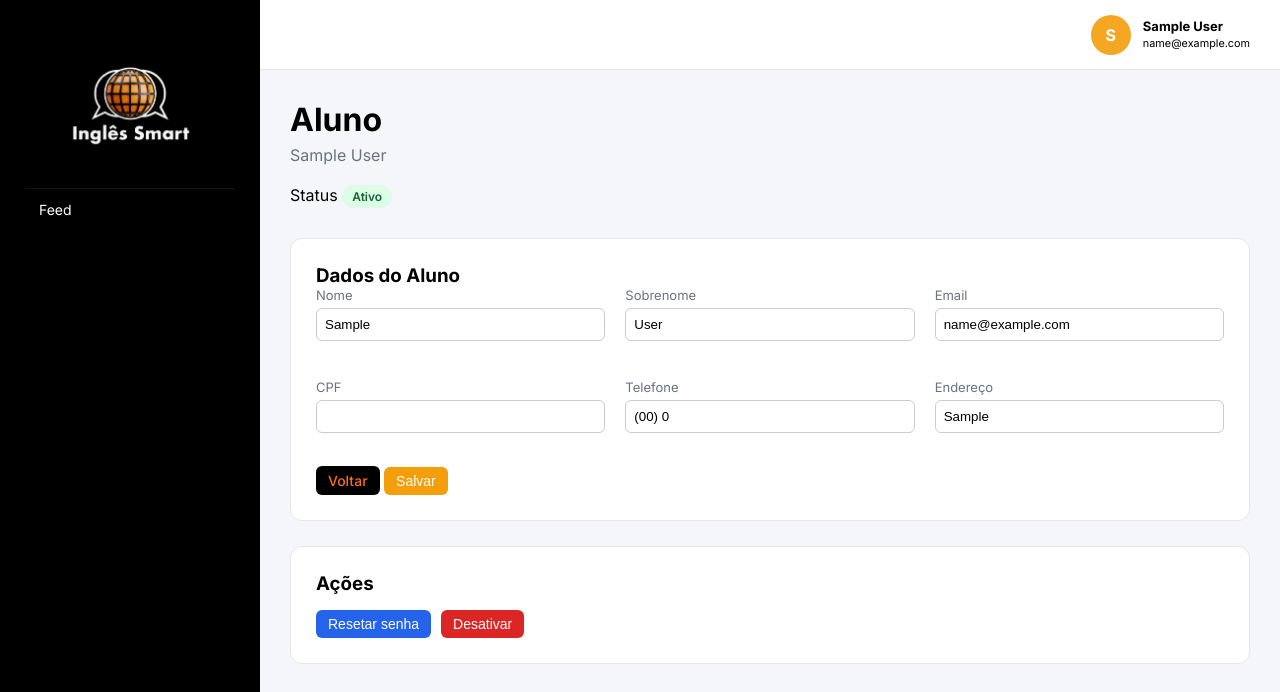
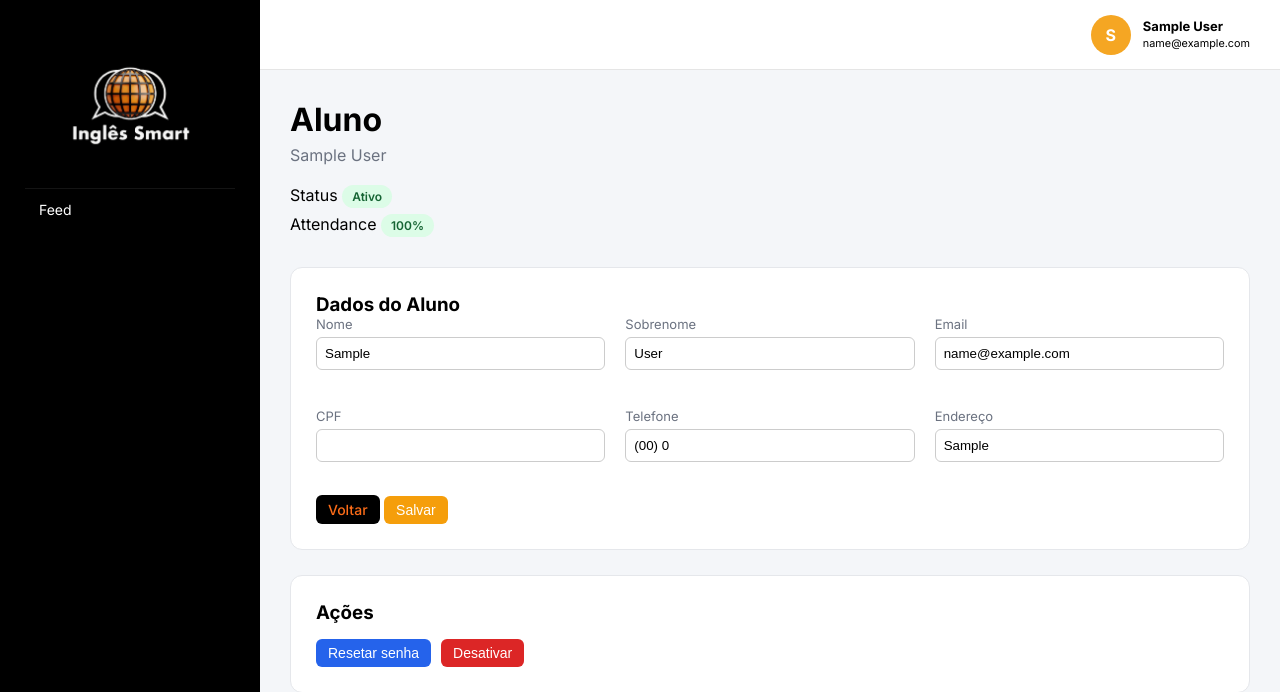
Before and after one commit to marcusvgcruz/ingles_smart, a Django app: page /alunos/1/ in a window 1280 px wide. Shown: the top 692 px of the page. Run offline with Django 5.2, Linux system fonts and the light colour scheme; a user stored in the database is signed in; tables that the repository leaves empty hold one stand-in row (values such as "Sample post").

Commit message:
melhoria presença

```diff
--- a/portal_escola/accounts/static/accounts/css/style.css
+++ b/portal_escola/accounts/static/accounts/css/style.css
@@ -676,6 +676,11 @@ background:#fee2e2;
 color:#991b1b;
 }
 
+.status.warning{
+background:#fef3c7;
+color:#92400e;
+}
+
 
 /* =========================
    CARD PADRÃO
--- a/portal_escola/accounts/templates/accounts/detalhe_aluno.html
+++ b/portal_escola/accounts/templates/accounts/detalhe_aluno.html
@@ -15,6 +15,20 @@
         {% else %}
             <span class="status inactive">Inativo</span>
         {% endif %}
+    </div>
+    <div style="margin-top:6px;">
+        <label>Attendance</label>
+
+        {% if attendance_rate >= 75 %}
+            <span class="status active">{{ attendance_rate }}%</span>
+
+        {% elif attendance_rate >= 50 %}
+            <span class="status warning">{{ attendance_rate }}%</span>
+
+        {% else %}
+            <span class="status inactive">{{ attendance_rate }}%</span>
+        {% endif %}
+
     </div>
 
 
--- a/portal_escola/accounts/views.py
+++ b/portal_escola/accounts/views.py
@@ -2,7 +2,7 @@ from datetime import date
 from .forms import AlunoForm, ProfessorForm, LoginForm
 from accounts.models import Perfil
 import secrets
-from django.db.models import Q
+from django.db.models import Q, Count
 from datetime import timedelta, date
 from collections import OrderedDict
 from django.utils.dateparse import parse_date
@@ -487,13 +487,15 @@ def detalhe_aluno(request, id):
         form_matricula = MatriculaForm(initial={"aluno": aluno})
 
     matriculas = Matricula.objects.filter(aluno=aluno)
+    attendance_rate = calcular_presenca_aluno(aluno)
 
     return render(request, "accounts/detalhe_aluno.html", {
         "aluno": aluno,
         "form": form,
         "form_matricula": form_matricula,
         "matriculas": matriculas,
-        "today": timezone.now().date()
+        "today": timezone.now().date(),
+        "attendance_rate": attendance_rate
     })
 
 def editar_matricula(request, matricula_id):
@@ -1007,3 +1009,19 @@ def delete_blocked_period(request, id):
     period.delete()
 
     return redirect("lista_blocked_periods")
+
+def calcular_presenca_aluno(aluno):
+
+    total = Presenca.objects.filter(
+        matricula__aluno=aluno
+    ).count()
+
+    presentes = Presenca.objects.filter(
+        matricula__aluno=aluno,
+        presente=True
+    ).count()
+
+    if total == 0:
+        return 0
+
+    return round((presentes / total) * 100)
```
